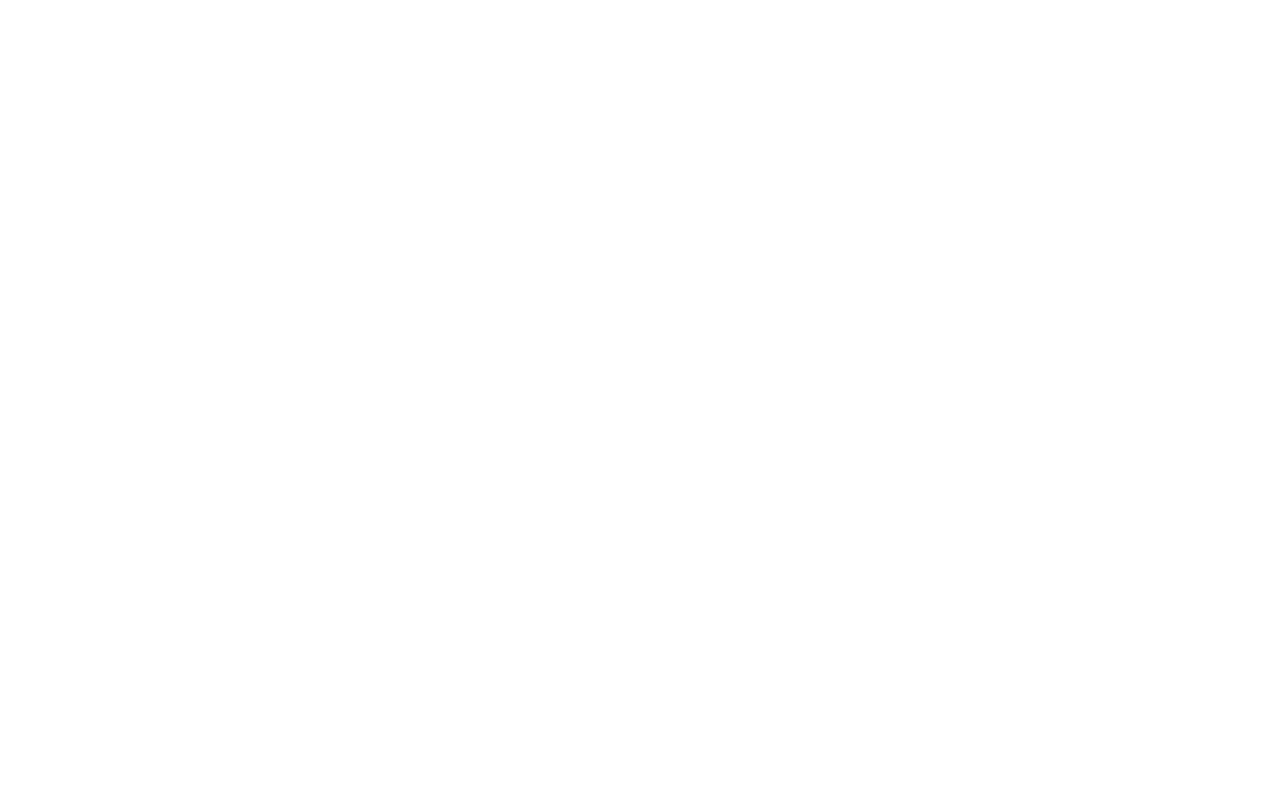
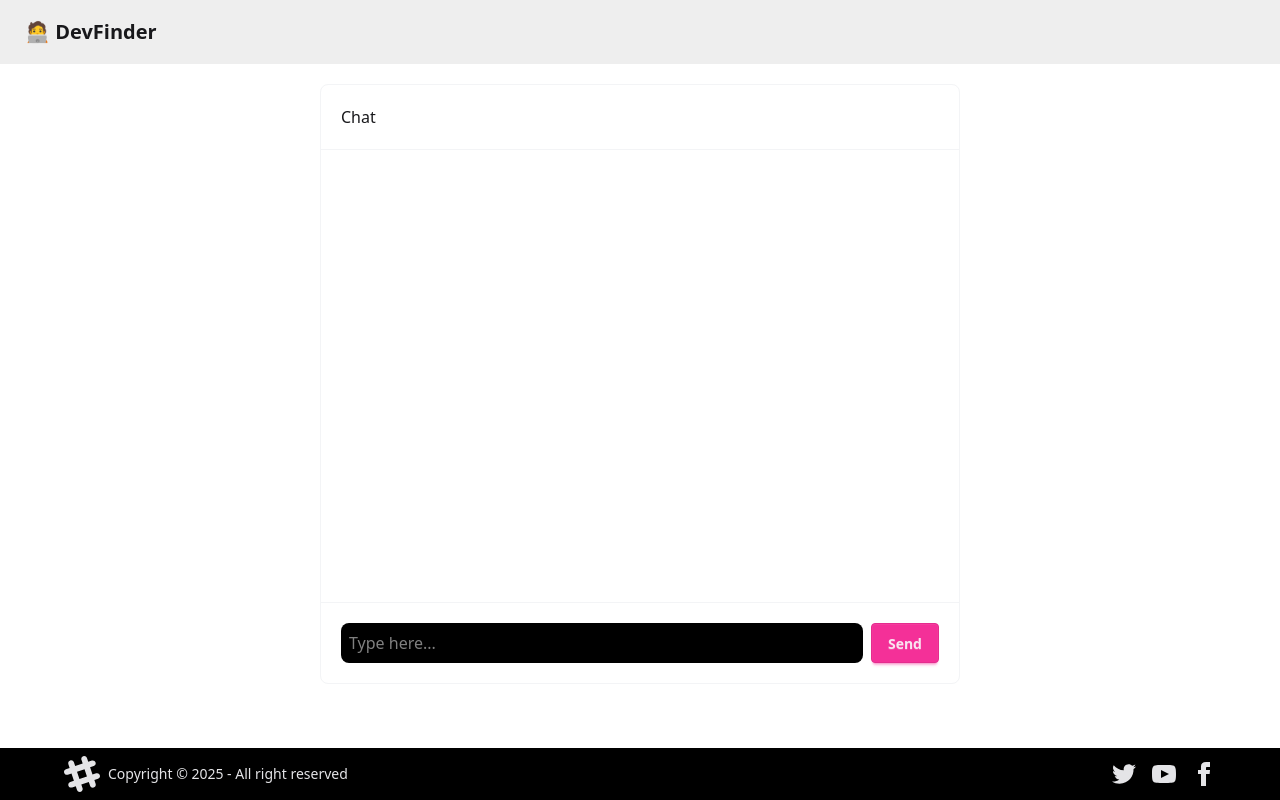
Before and after one commit to Saha-7/DevFinder-UI, a React (Vite) app: page /chat/1 in a window 1280 px wide. Before the commit this address had no page. Built offline with nearby package versions, Linux system fonts and the light colour scheme; no server answers.

Commit message:
Chat design

```diff
--- a/src/App.jsx
+++ b/src/App.jsx
@@ -23,7 +23,7 @@
         <Route path="/profile" element={<Profile />} />
         <Route path="/connections" element={<Connections />} />
         <Route path="/requests" element={<Requests />} />
-        <Route path="/chat" element={<Chat />}/>
+        <Route path="/chat/:targetUserId" element={<Chat />}/>
       </Route>
 
     </Routes>
--- a/src/components/Chat.jsx
+++ b/src/components/Chat.jsx
@@ -6,8 +6,17 @@
     console.log(targetUserId);
 
   return (
-    <div>
+    <div className='flex flex-col w-1/2 mx-auto border border-gray-100 rounded-lg m-5 h-[75vh]'>
+      <h1 className='p-5 border-b border-gray-100'>Chat</h1>
 
+      <div className='flex-1 overflow-scroll p-5'>
+        {/* Display Message */}
+      </div>
+
+      <div className='p-5 border-t border-gray-100 flex items-center gap-2'>
+        <input placeholder='Type here...' className='bg-black text-white flex-1 border-gray-100 p-2 rounded-lg'/>
+        <button className='btn-secondary btn'>Send</button>
+      </div>
     </div>
   )
 }
```
